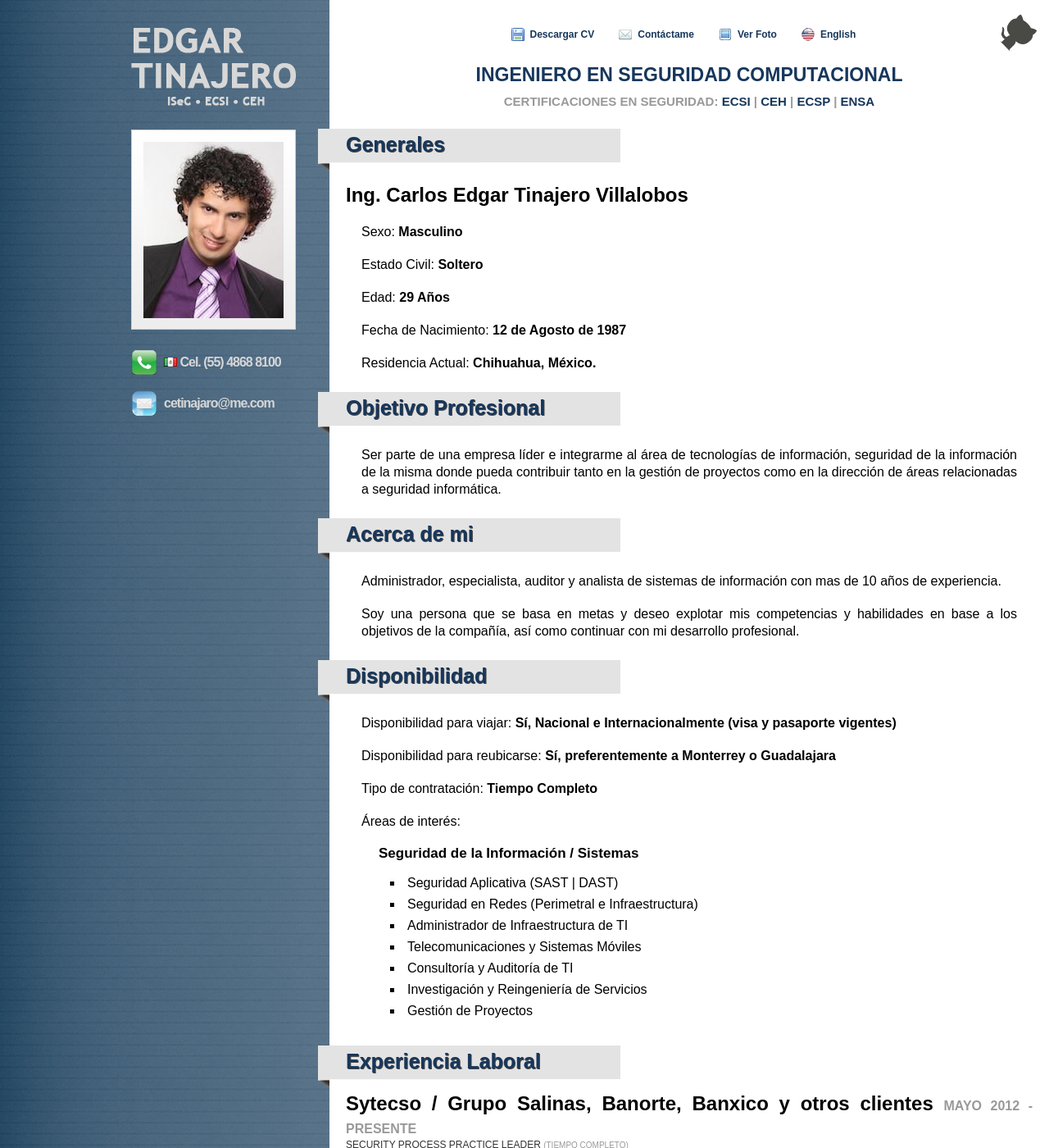
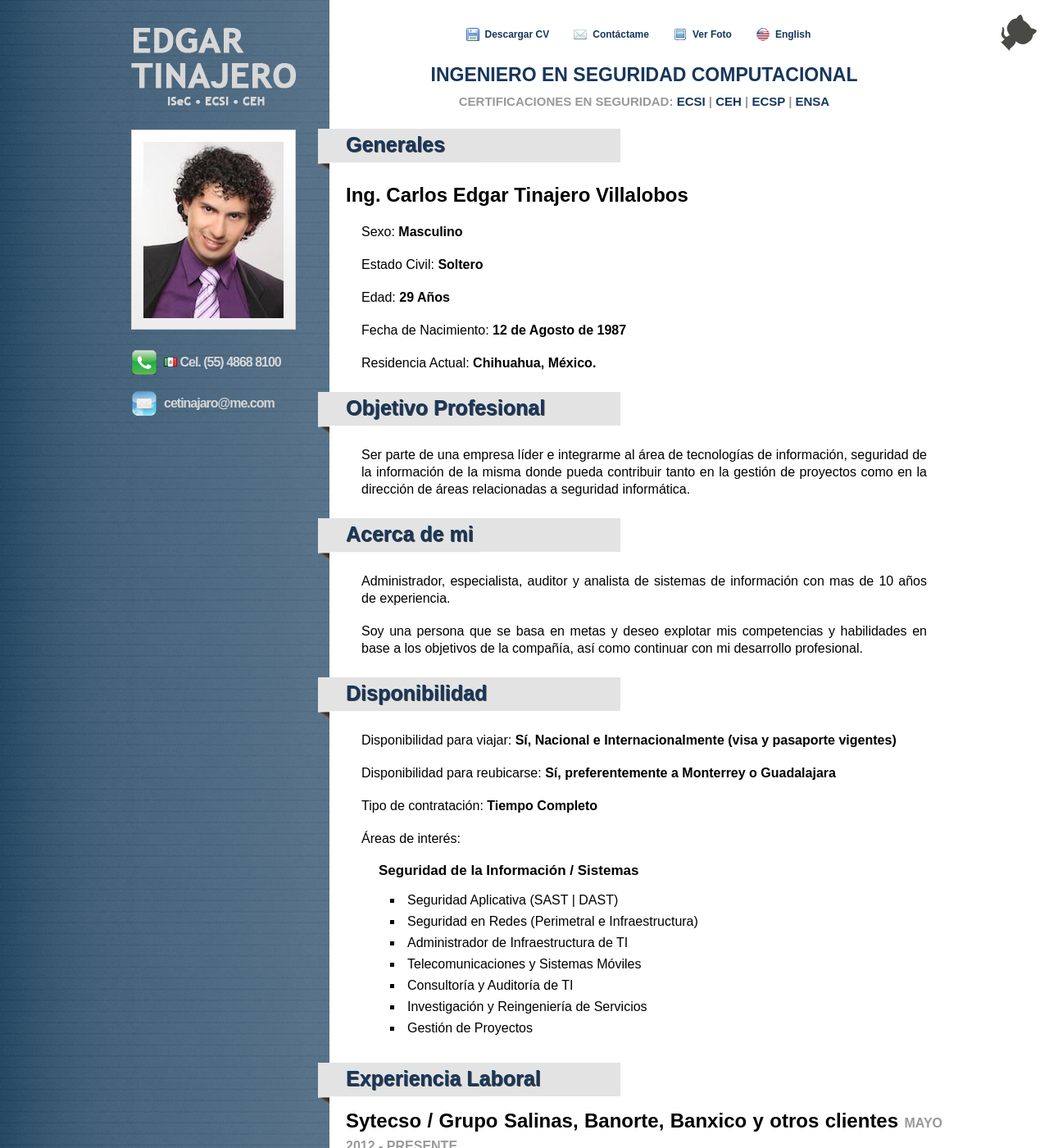
Before and after one commit to cetinajero/cv, a Jekyll site: the page built from index.md, in a window 1280 px wide and 1400 px high. Shown: the whole window at 82% size. Built offline with Jekyll 4.4.1, drawn with Linux system fonts in a browser that asks for light colours.

Commit message:
Defined min-width on #content and contempled octocat

```diff
--- a/_sass/cv/_style.scss
+++ b/_sass/cv/_style.scss
@@ -27,8 +27,9 @@ body {height:100%;margin:0px; padding:0px; font-family: Arial, Helvetica,sans-se
 }
 
 #content {
+	min-width: 455px;
 	float:left;
-	width:calc(100% - 40px);
+	width:calc(100% - 150px);
 	position:relative;
 	margin:0px;
 	padding:0px 0px 0px 20px;
```
